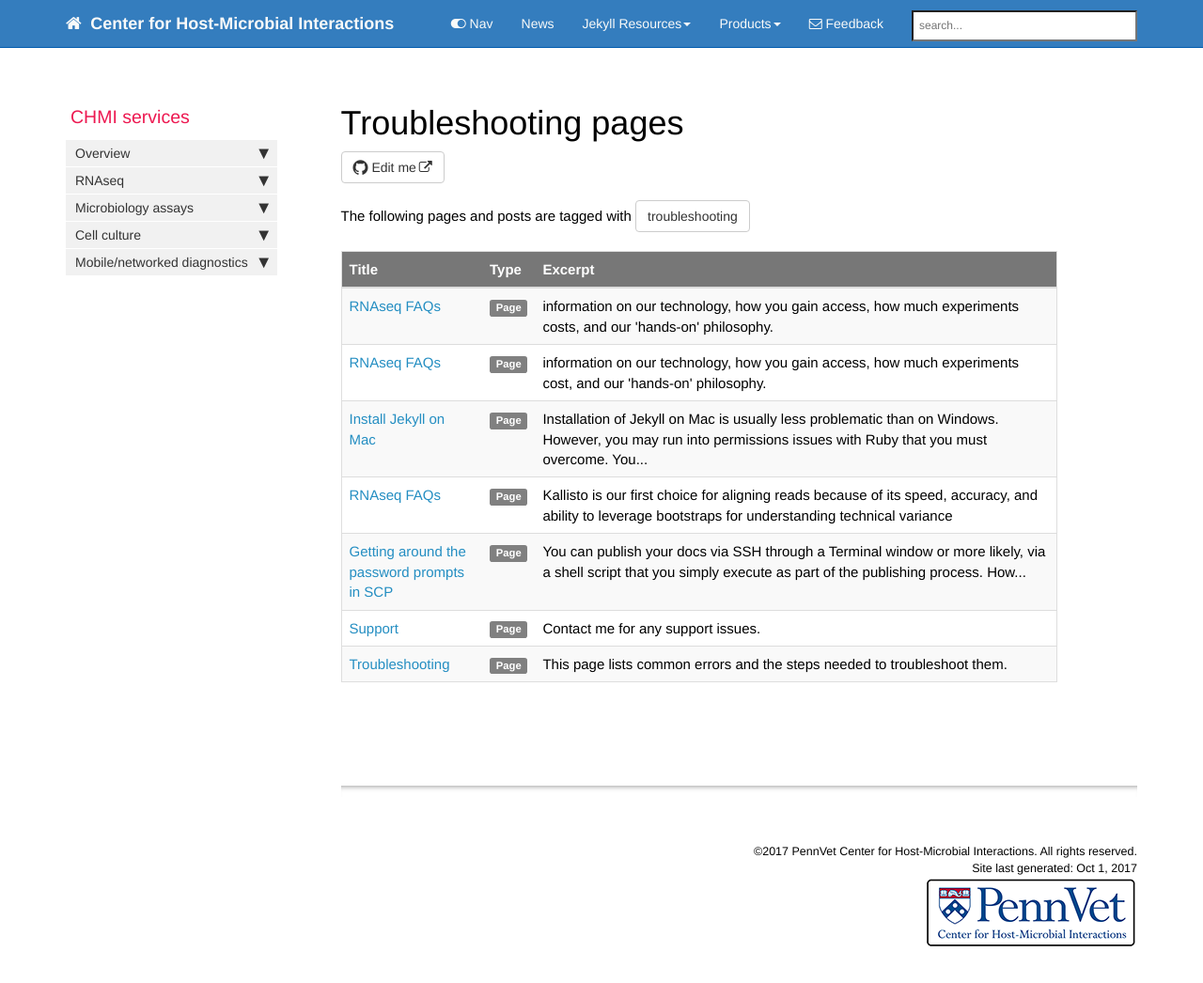
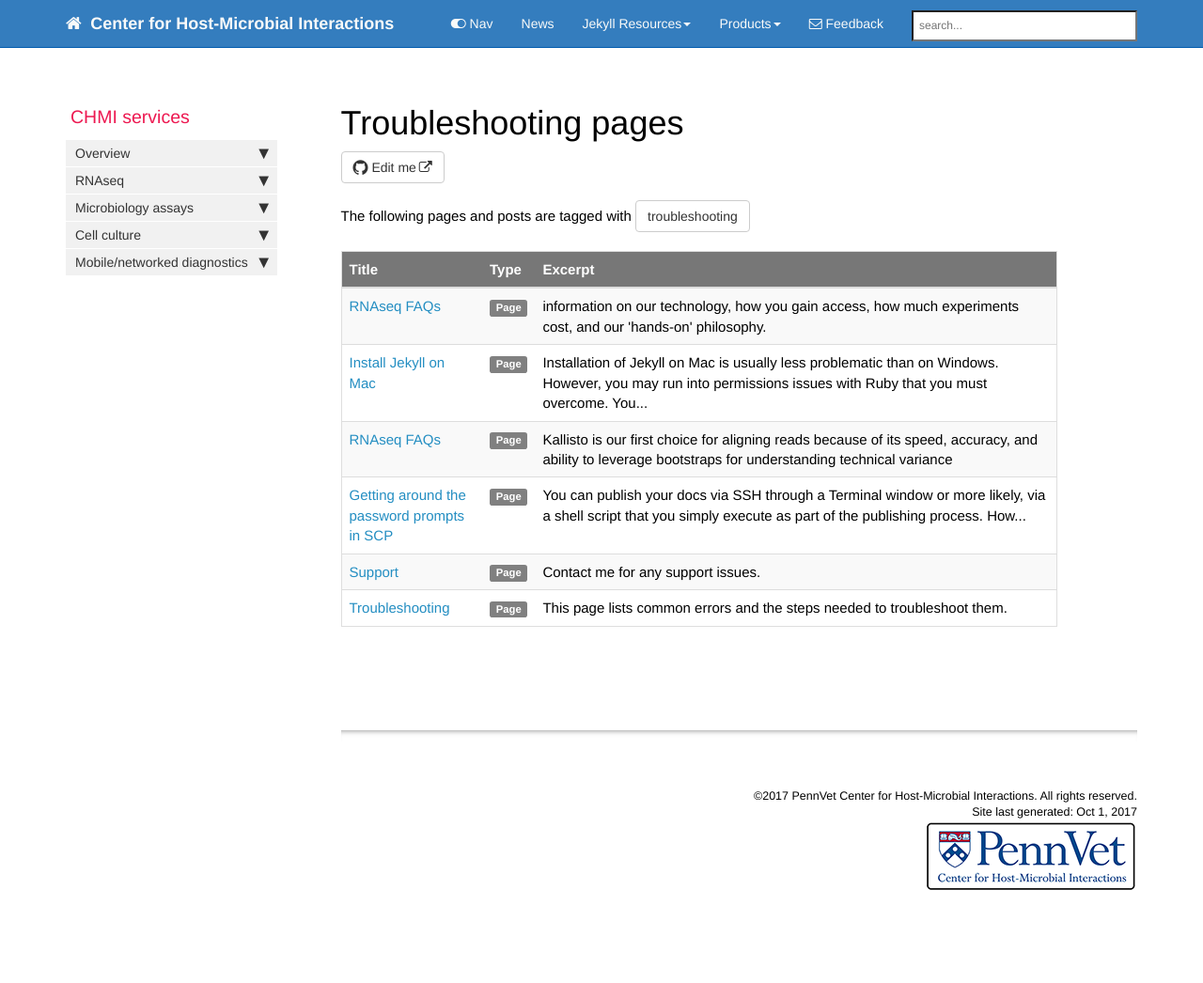
Before and after one commit to CHMI-SOPs/CHMI-SOPs.github.io, a Jekyll site: the page built from pages/tags/tag_troubleshooting.md, in a window 1280 px wide and 1068 px high. Shown: the top 1046 px of the window at 94% size. Built offline with Jekyll 4.4.1, drawn with Linux system fonts in a browser that asks for light colours; nearby versions of some CDN libraries; comment, search, counter and statistics services are not loaded; part of the change alters nothing that is shown.

Commit message:
updating all

```diff
--- a/pages/mydoc/mydoc_RNAseq_FAQs.md
+++ b/pages/mydoc/mydoc_RNAseq_FAQs.md
@@ -2,30 +2,46 @@
 title: RNAseq FAQs
 tags: [getting_started, troubleshooting]
 keywords:
-summary: "information on our technology, how you gain access, how much experiments costs, and our 'hands-on' philosophy."
+summary: "information on our technology, how you gain access, how much experiments cost, and our 'hands-on' philosophy."
 sidebar: mydoc_sidebar
-permalink: mydoc_about_ruby_gems_etc.html
+permalink: RNAseq_FAQs.html
 folder: mydoc
 ---
 
 ## What sequencing hardware do you have?
 
-Jekyll runs on Ruby, a programming language. You have to have Ruby on your computer in order to run Ruby-based programs like Jekyll. Ruby is installed on the Mac by default, but you must add it to Windows.
+We operate an Illumina NextSeq 500 machine, which is capable of producing reads ranging in length 75-150 bp.  These reads can be produced as single- or paired-end reads (dictated by the reagents, not the hardware).  The machine has two basic operating modes.  In 'mid-output' mode, approximately 130 million reads are produced (or read pairs, if paired-end reagents are used).  In high-output mode, approximately 400 million reads or read pairs are produced.  The total data output depends on library quality and clustering density (more on that below).
 
 ## How 'deep' should I sequence each sample?
 
-Ruby has a number of plugins referred to as "gems." Just because you have Ruby doesn't mean you have all the necessary Ruby gems that your program needs to run. Gems provide additional functionality for Ruby programs. There are thousands of [Rubygems](https://rubygems.org/) available for you to use.
+This depends on the size of the transcriptome (mammalian vs bacterial), as well as the complexity of the library that is prepared (mRNA vs total transcriptome).  That said, there is no generally accepted rule for depth of sequencing, only a range that has been reported in the literature and which serves as a useful, albeit broad, set of guidelines.  Generally, for RNAseq on mammalian cells or tissues, it would be typical to aim for 20-40 million reads per sample if you were sequencing an mRNA library, or 40-80 million reads/sample for a library with both mRNAs as well as non-coding RNAs.  The added sequencing depth in the later case helps ensure adequate coverage across the more diverse pool of molecules present in your library.  Illumina provides [this tool](https://support.illumina.com/downloads/sequencing_coverage_calculator.html) for estimating the depth required for your organism.  Remember, our machine produces about 400 million reads, so if you sequenced 10 samples on one run, your depth would ideally be about 40 million reads per sample.  For this reason, experiments involving mammalian cells or tissues will generally have 8-12 samples per run on our machine.
 
 ## Single-end or paired-end?
 
-After Bundler retrieves and installs the gems, it makes a detailed list of all the gems and versions it has installed for your project. The snapshot of all gems + versions installed is stored in your Gemfile.lock file, which might look like this:
+My default answer to this question is almost always to go with single-end.  The reason for recommending this is that it is MUCH cheaper, and numerous studies, like [this one](), have shown that in terms of measuring gene expression, once you go beyond about 50 bp of sequence, very little is gained.  I recommend paired-end data if your reference genome is poor (or non-existent), or if your primary goal is to understand alternative splicing.  In these cases, it is worth spending the extra money.
 
 ## How many replicates should I have?
 
-[Bundler](http://bundler.io/) is a gem package manager for Ruby, which means it goes out and gets all the gems you need for your Ruby programs. If you tell Bundler you need the [jekyll gem](https://rubygems.org/gems/jekyll), it will retrieve all the dependencies on the jekyll gem as well -- automatically.
+As many as you can reasonably afford.  Seriously.  When it comes to boosting your statistical power to detect differentially expressed genes, you are always better served by increasing group sizes than you are by increasing depth of sequencing.  This has been shown many times in the literaure, most recently and thoroughly [here]().  As a general rule, the more variance you expect in your experiment, the more replicates you should try to include.  This means that simple *in vitro* experiments with a homogenous cell line will likely need fewer replicates than would a study of primary cells derived from human subjects.
 
 ## How much will it cost?
 
-[Bundler](http://bundler.io/) is a gem package manager for Ruby, which means it goes out and gets all the gems you need for your Ruby programs. If you tell Bundler you need the [jekyll gem](https://rubygems.org/gems/jekyll), it will retrieve all the dependencies on the jekyll gem as well -- automatically.
+Costs vary widely, but are primarily drivent by three factors: 1) how many samples are involved; 2) what kind of library you will prepare from these samples; and 3) what lenght and depth of sequencing will be carried out on these samples.  The costs of consumables direclty from Illumina can be viewed [here](note the UPenn discount price).  These prices go up each year in April, so take that into account when ordering.  Here is a schematic I prepared that shows the cost of consumables to carry out a few types of RNAseq expeirments.
+
+## How long will it take?
+
+Once you have isolated high quality RNA from your samples, expect to spend 2 days preparing mRNA or total transcriptome libraries. We QC these libraries in a few minutes using our Agilent tapestation.  Barring any issues in library prep, sequencing can begin almost immediately.  Plan to devote half a day to diluting an denaturing your library, thawing the reagent pack for sequencing and setting up the sequencer.  Each run takes 16-36hrs depending on the type of sequencing being done.  Putting all these steps together and allowing for some amount of troubleshooting and scheduling around other runs, we typically take 1-2wks to get from start to finish.
+
+## Do you analyze the data for us?
+
+Not exactly, though we are fully capable of RNAseq data analysis.  CHMI offers a free [semester-long course](DIYtranscriptomics.org) on the bioinformatics associated with RNAseq data analysis.  Assistance is also available through 1:1 consultations with Dan Beiting.
+
+## So I can just give you my samples then?
+
+No.  CHMI does not operate as a fee-for-service core facility, but rather we function as an interdisciplinary genomics lab.  We teach *you* how to carry out every step involved in the RNAseq pipeline.  This makes for a fantastic training experimence for students and postdocs, and helps build capacity for labs to be independent with RNAseq.  Finally, this hands-on approach has the added benefit of keeping costs lower, since you are providing the labor.
+
+## Do I get RNAseq reagents from CHMI?
+
+No.  With few exceptions, we encourage labs to order their own consumables.  This cuts down dramatically on how much time we have to devote to invoicing and inventory management.  If you have questions about exactly what you need to order, we are happy to help you navigate that process.
 
 {% include links.html %}
--- a/pages/mydoc/mydoc_about_ruby_gems_bundler.md
+++ /dev/null
@@ -1,47 +0,0 @@
----
-title: RNAseq FAQs
-tags: [getting_started, troubleshooting]
-keywords:
-summary: "information on our technology, how you gain access, how much experiments cost, and our 'hands-on' philosophy."
-sidebar: mydoc_sidebar
-permalink: mydoc_about_ruby_gems_etc.html
-folder: mydoc
----
-
-## What sequencing hardware do you have?
-
-We operate an Illumina NextSeq 500 machine, which is capable of producing reads ranging in length 75-150 bp.  These reads can be produced as single- or paired-end reads (dictated by the reagents, not the hardware).  The machine has two basic operating modes.  In 'mid-output' mode, approximately 130 million reads are produced (or read pairs, if paired-end reagents are used).  In high-output mode, approximately 400 million reads or read pairs are produced.  The total data output depends on library quality and clustering density (more on that below).
-
-## How 'deep' should I sequence each sample?
-
-This depends on the size of the transcriptome (mammalian vs bacterial), as well as the complexity of the library that is prepared (mRNA vs total transcriptome).  That said, there is no generally accepted rule for depth of sequencing, only a range that has been reported in the literature and which serves as a useful, albeit broad, set of guidelines.  Generally, for RNAseq on mammalian cells or tissues, it would be typical to aim for 20-40 million reads per sample if you were sequencing an mRNA library, or 40-80 million reads/sample for a library with both mRNAs as well as non-coding RNAs.  The added sequencing depth in the later case helps ensure adequate coverage across the more diverse pool of molecules present in your library.  Illumina provides [this tool](https://support.illumina.com/downloads/sequencing_coverage_calculator.html) for estimating the depth required for your organism.  Remember, our machine produces about 400 million reads, so if you sequenced 10 samples on one run, your depth would ideally be about 40 million reads per sample.  For this reason, experiments involving mammalian cells or tissues will generally have 8-12 samples per run on our machine.
-
-## Single-end or paired-end?
-
-My default answer to this question is almost always to go with single-end.  The reason for recommending this is that it is MUCH cheaper, and numerous studies, like [this one](), have shown that in terms of measuring gene expression, once you go beyond about 50 bp of sequence, very little is gained.  I recommend paired-end data if your reference genome is poor (or non-existent), or if your primary goal is to understand alternative splicing.  In these cases, it is worth spending the extra money.
-
-## How many replicates should I have?
-
-As many as you can reasonably afford.  Seriously.  When it comes to boosting your statistical power to detect differentially expressed genes, you are always better served by increasing group sizes than you are by increasing depth of sequencing.  This has been shown many times in the literaure, most recently and thoroughly [here]().  As a general rule, the more variance you expect in your experiment, the more replicates you should try to include.  This means that simple *in vitro* experiments with a homogenous cell line will likely need fewer replicates than would a study of primary cells derived from human subjects.
-
-## How much will it cost?
-
-Costs vary widely, but are primarily drivent by three factors: 1) how many samples are involved; 2) what kind of library you will prepare from these samples; and 3) what lenght and depth of sequencing will be carried out on these samples.  The costs of consumables direclty from Illumina can be viewed [here](note the UPenn discount price).  These prices go up each year in April, so take that into account when ordering.  Here is a schematic I prepared that shows the cost of consumables to carry out a few types of RNAseq expeirments.
-
-## How long will it take?
-
-Once you have isolated high quality RNA from your samples, expect to spend 2 days preparing mRNA or total transcriptome libraries. We QC these libraries in a few minutes using our Agilent tapestation.  Barring any issues in library prep, sequencing can begin almost immediately.  Plan to devote half a day to diluting an denaturing your library, thawing the reagent pack for sequencing and setting up the sequencer.  Each run takes 16-36hrs depending on the type of sequencing being done.  Putting all these steps together and allowing for some amount of troubleshooting and scheduling around other runs, we typically take 1-2wks to get from start to finish.
-
-## Do you analyze the data for us?
-
-Not exactly, though we are fully capable of RNAseq data analysis.  CHMI offers a free [semester-long course](DIYtranscriptomics.org) on the bioinformatics associated with RNAseq data analysis.  Assistance is also available through 1:1 consultations with Dan Beiting.
-
-## So I can just give you my samples then?
-
-No.  CHMI does not operate as a fee-for-service core facility, but rather we function as an interdisciplinary genomics lab.  We teach *you* how to carry out every step involved in the RNAseq pipeline.  This makes for a fantastic training experimence for students and postdocs, and helps build capacity for labs to be independent with RNAseq.  Finally, this hands-on approach has the added benefit of keeping costs lower, since you are providing the labor.
-
-## Do I get RNAseq reagents from CHMI?
-
-No.  With few exceptions, we encourage labs to order their own consumables.  This cuts down dramatically on how much time we have to devote to invoicing and inventory management.  If you have questions about exactly what you need to order, we are happy to help you navigate that process.
-
-{% include links.html %}
```
Also changed, not shown: tree_clean3.png (added).
